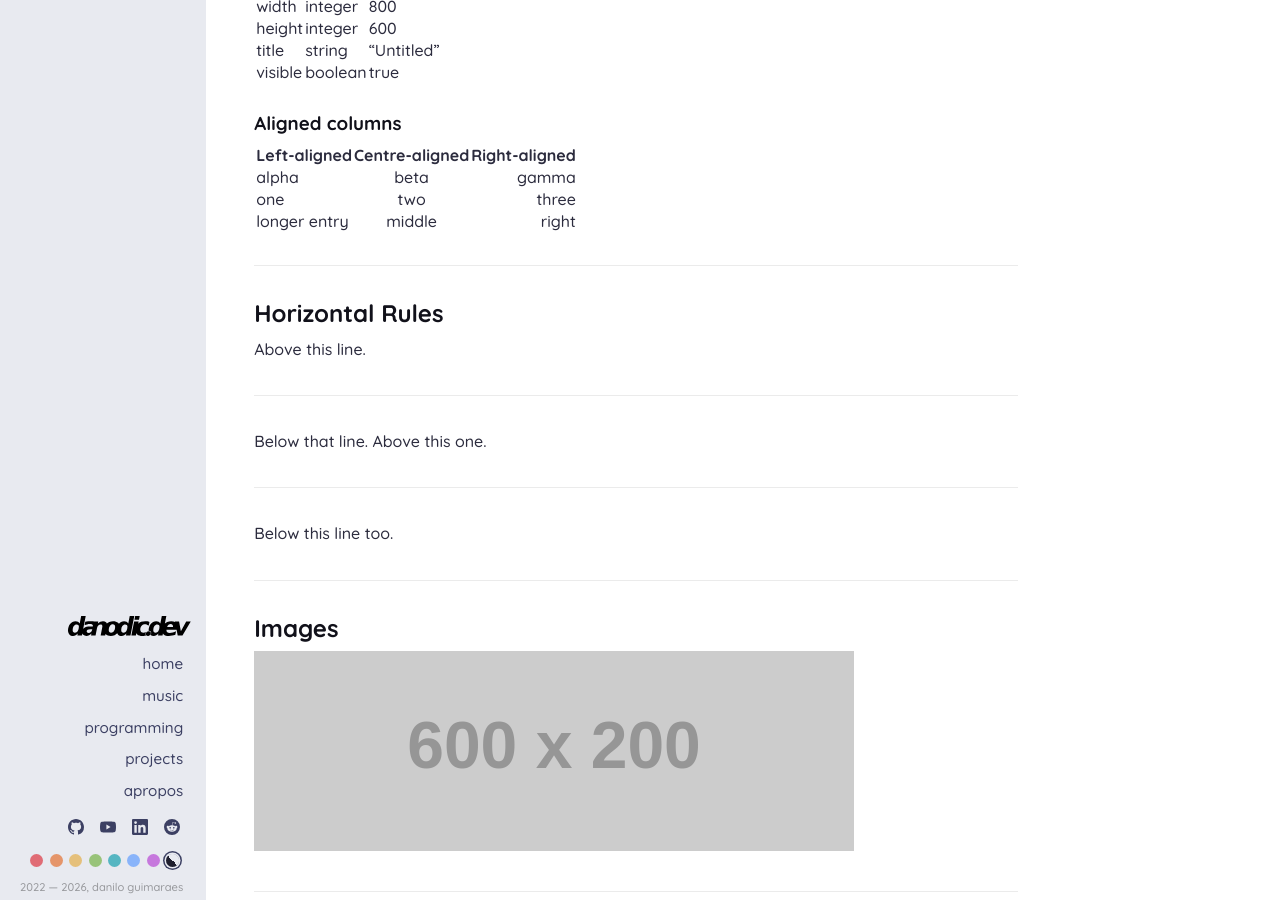
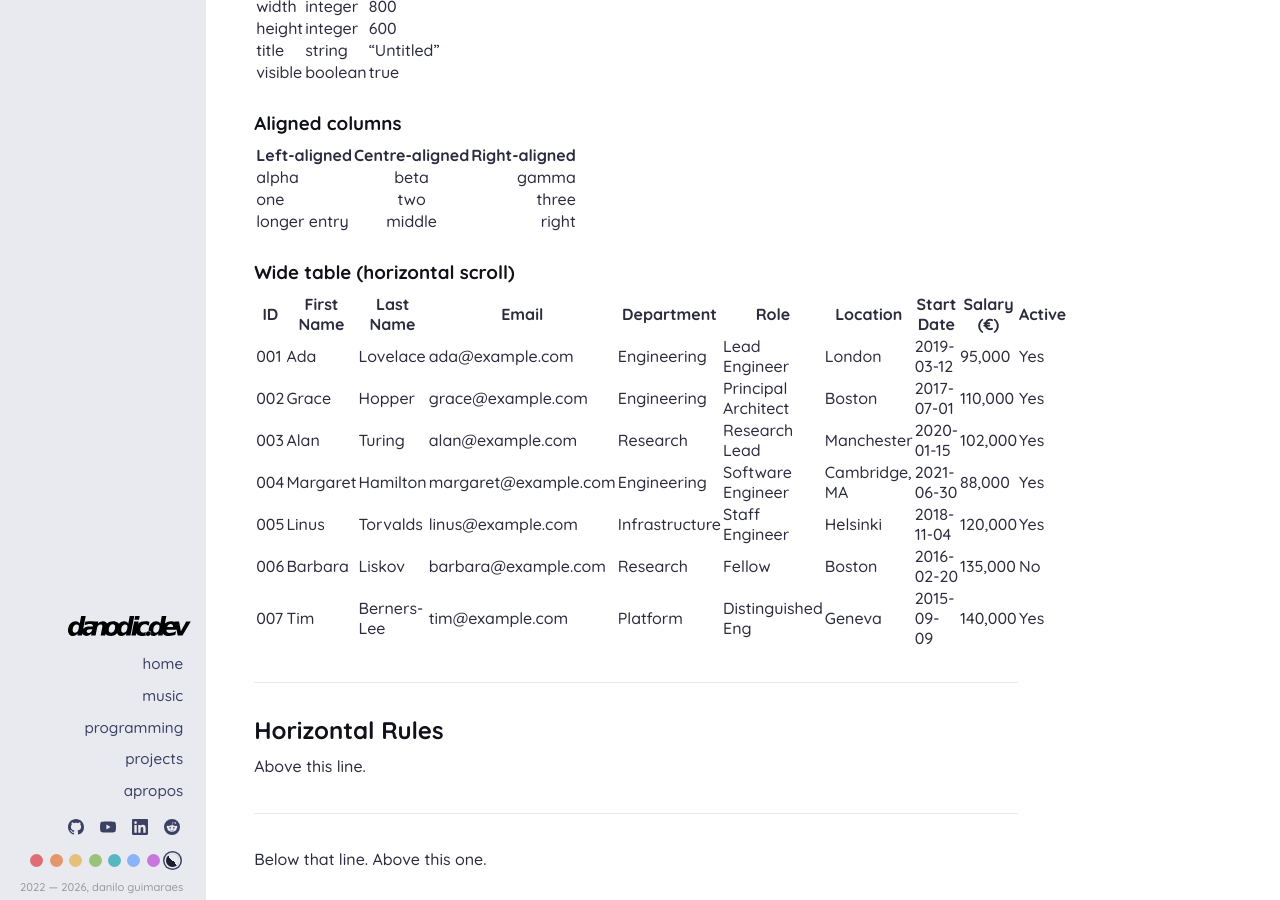
Before and after one commit to danodic-dev/personal-page, a Jekyll site: the page built from _posts/2026-05-01-markdown-style-reference.markdown, in a window 1280 px wide and 900 px high, scrolled down 4260 px. Built offline with Jekyll 4.4.1, drawn with Linux system fonts in a browser that asks for light colours; some of the changed text lies outside the part shown.

Commit message:
Update style reference: add wide table

```diff
--- a/_posts/2026-05-01-markdown-style-reference.markdown
+++ b/_posts/2026-05-01-markdown-style-reference.markdown
@@ -42,7 +42,7 @@ A nested blockquote:
 >
 > > Inner level, nested one level deeper.
 > >
-> > > And a third level, if you really need it.
+> > > And a third __level__, if you really need it.
 
 ---
 
@@ -187,6 +187,18 @@ no syntax highlighting here
 | one          |      two       |         three |
 | longer entry |    middle      |         right |
 
+### Wide table (horizontal scroll)
+
+| ID  | First Name | Last Name   | Email                        | Department     | Role              | Location       | Start Date | Salary (€) | Active |
+|-----|------------|-------------|------------------------------|----------------|-------------------|----------------|------------|------------|--------|
+| 001 | Ada        | Lovelace    | ada@example.com              | Engineering    | Lead Engineer     | London         | 2019-03-12 | 95,000     | Yes    |
+| 002 | Grace      | Hopper      | grace@example.com            | Engineering    | Principal Architect | Boston       | 2017-07-01 | 110,000    | Yes    |
+| 003 | Alan       | Turing      | alan@example.com             | Research       | Research Lead     | Manchester     | 2020-01-15 | 102,000    | Yes    |
+| 004 | Margaret   | Hamilton    | margaret@example.com         | Engineering    | Software Engineer | Cambridge, MA  | 2021-06-30 | 88,000     | Yes    |
+| 005 | Linus      | Torvalds    | linus@example.com            | Infrastructure | Staff Engineer    | Helsinki       | 2018-11-04 | 120,000    | Yes    |
+| 006 | Barbara    | Liskov      | barbara@example.com          | Research       | Fellow            | Boston         | 2016-02-20 | 135,000    | No     |
+| 007 | Tim        | Berners-Lee | tim@example.com              | Platform       | Distinguished Eng | Geneva         | 2015-09-09 | 140,000    | Yes    |
+
 ---
 
 ## Horizontal Rules
```
